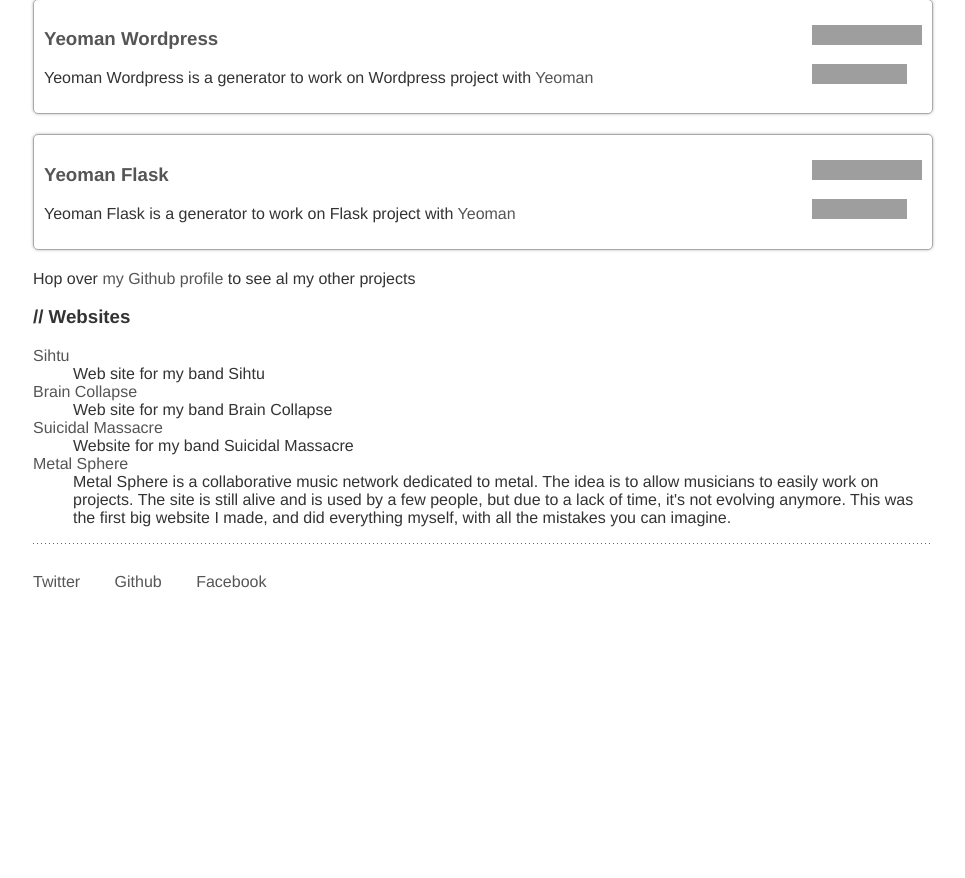
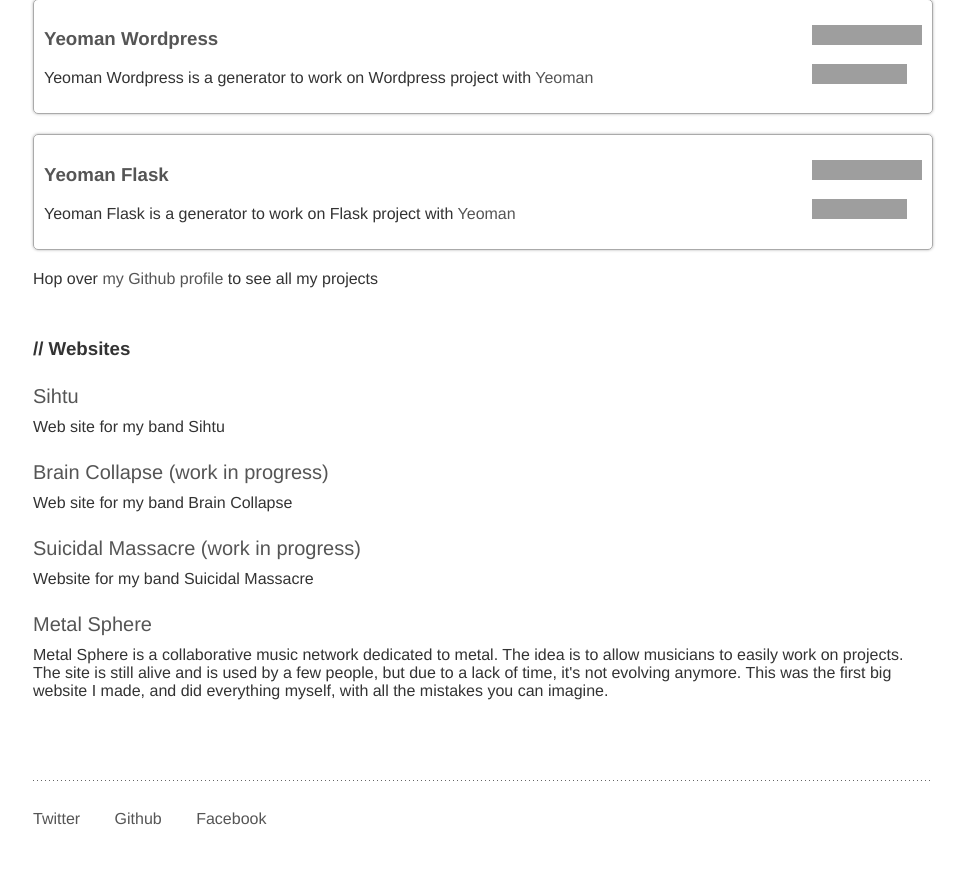
Before and after one commit to romainberger/romainberger.com, a Flask app: page /web in a window 1280 px wide. Shown: the part 318-1196 px from the top of the page, without its empty margins (157-1122 px from the left). Before the commit the page ends 906 px from the top, so only its background shows below. Run offline with Flask 2, Linux system fonts and the light colour scheme; some libraries are stand-ins or nearby versions; grey boxes are pictures that could not be loaded.

Commit message:
More content, some css fixes

```diff
--- a/app/static/css/_normalize.scss
+++ b/app/static/css/_normalize.scss
@@ -78,6 +78,7 @@
 input {
   *overflow: visible; // Inner spacing ie IE6/7
   line-height: normal; // FF3/4 have !important on line-height in UA stylesheet
+  font-family: inherit
 }
 button::-moz-focus-inner,
 input::-moz-focus-inner { // Inner padding and border oddities in FF3/4
--- a/app/static/css/base.scss
+++ b/app/static/css/base.scss
@@ -7,7 +7,7 @@
 	min-height: 100%;
 }
 .main {
-	padding-bottom: 98px;
+	padding-bottom: 128px;
 }
 
 body {
@@ -42,11 +42,13 @@
 }
 a:hover {
 	color: $baseColor;
+	text-decoration: underline;
 }
 
 .fl { float: left}
 .fr { float: right}
 .cb { clear: both}
+.underline { text-decoration: underline}
 
 /* =============================================================================
 	Header
@@ -97,6 +99,23 @@
 }
 
 /* =============================================================================
+	About
+   ========================================================================== */
+.resume-button {
+	margin: 0;
+	padding: 0;
+	color: $baseColor;
+	border: none;
+	background: #fff;
+}
+.resume-button:hover {
+	text-decoration: underline;
+}
+.resume {
+	display: none;
+}
+
+/* =============================================================================
 	Web
    ========================================================================== */
 .os-block {
@@ -106,3 +125,17 @@
 	border: 1px solid $lightGrey;
 	@include box-shadow(0 0 3px rgba(0, 0, 0, .3))
 }
+.web-title {
+	margin-top: 50px;
+}
+.web-site {
+	margin-bottom: 50px
+}
+.site-list dt {
+	margin: 25px 0 10px 0;
+	font-size: 20px;
+}
+.site-list dd {
+	margin: 0;
+	padding: 0;
+}
--- /dev/null
+++ b/app/static/js/main.js
@@ -0,0 +1,9 @@
+// really complicated piece of software
+!function($, window, document) {
+
+  $('#resume-trigger').click(function() {
+    $(this).slideUp(200)
+    $('#resume').slideDown(500)
+  })
+
+}(window.jQuery, window, document);
--- a/app/templates/about.html
+++ b/app/templates/about.html
@@ -5,7 +5,8 @@
 {% block body %}
 <h2>About</h2>
 <p>I am a web developer working at <a href="http://bbsconcept.com" title="BBS Concept">BBS Concept</a> in Paris</p>
-<div>
+<button id="resume-trigger" class="resume-button">If you're interested in reading my resume, <span class="underline">here it is</span></button>
+<div id="resume" class="resume">
 	<h2>Experience</h2>
 	<section>
 		<h4>Web developer, <a href="http://bbsconcept.com" target="_blank" title="BBS Concept">BBS Concept</a></h4>
@@ -39,6 +40,7 @@
 		<ul>
 			<li>Marketing</li>
 			<li>Communication</li>
+			<li>Rebuilding of a news website (total train wreck, I'm not going to give you the link).</li>
 		</ul>
 	</section>
 	<h3>Skills</h3>
--- a/app/templates/web.html
+++ b/app/templates/web.html
@@ -1,4 +1,6 @@
 {% extends 'base.html' %}
+
+{% block title %}Romain Berger :: Web{% endblock %}
 
 {% block body %}
 <h2>Here are some of the things I am building in my spare time</h2>
@@ -33,20 +35,20 @@
 	</div>
 	<div class="cb"></div>
 </div>
-<p>Hop over <a href="https://github.com/romainberger" title="Github">my Github profile</a> to see al my other projects</p>
-<h3>// Websites</h3>
+<p>Hop over <a href="https://github.com/romainberger" title="Github" target="_blank">my Github profile</a> to see all my projects</p>
+<h3 class="web-title">// Websites</h3>
 <div class="web-site">
-	<dl>
-		<dt><a href="http://sihtu.com" title="Sihtu">Sihtu</a></dt>
+	<dl class="site-list">
+		<dt><a href="http://sihtu.com" title="Sihtu" target="_blank">Sihtu</a></dt>
 		<dd>Web site for my band Sihtu</dd>
 
-		<dt><a href="http://braincollap.se" title="Brain Collapse">Brain Collapse</a></dt>
+		<dt><a href="http://braincollap.se" title="Brain Collapse" target="_blank">Brain Collapse (work in progress)</a></dt>
 		<dd>Web site for my band Brain Collapse</dd>
 
-		<dt><a href="http://suicidalmassac.re" title="Suicidal Massacre">Suicidal Massacre</a></dt>
+		<dt><a href="http://suicidalmassac.re" title="Suicidal Massacre" target="_blank">Suicidal Massacre (work in progress)</a></dt>
 		<dd>Website for my band Suicidal Massacre</dd>
 
-		<dt><a href="http://metalsphe.re" title="Metal Sphere">Metal Sphere</a></dt>
+		<dt><a href="http://metalsphe.re" title="Metal Sphere" target="_blank">Metal Sphere</a></dt>
 		<dd>Metal Sphere is a collaborative music network dedicated to metal. The idea is to allow musicians to easily work on projects. The site is still alive and is used by a few people, but due to a lack of time, it's not evolving anymore. This was the first big website I made, and did everything myself, with all the mistakes you can imagine.</dd>
 	</dl>
 </div>
```
Also changed, not shown: app/static/css/main.css (+1 -1 lines).
